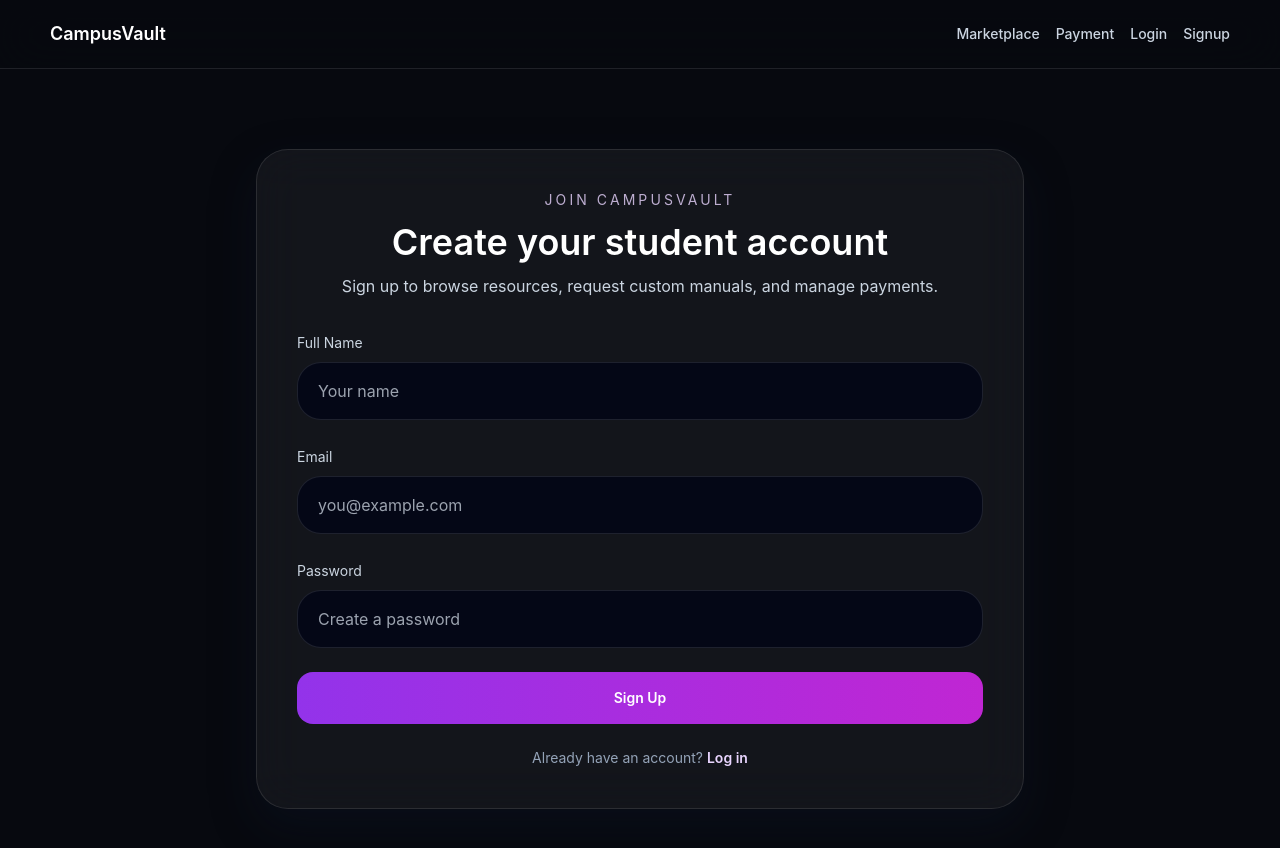
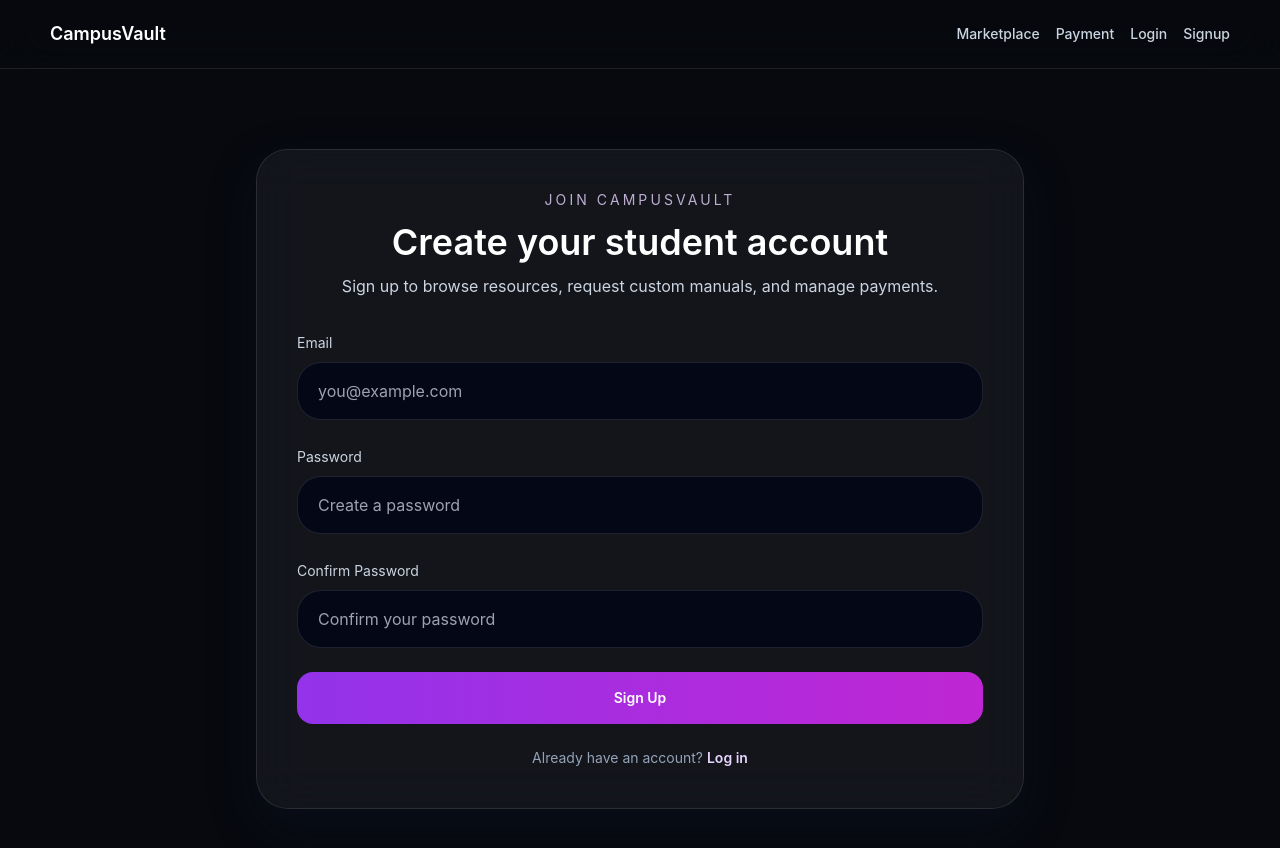
Before and after one commit to Bapibro/campusvault, a Next.js app: page /signup in a window 1280 px wide. Shown: the top 848 px of the page. Built offline with nearby package versions, Linux system fonts and the light colour scheme.

Commit message:
added firebase authentication

```diff
--- a/app/login/page.tsx
+++ b/app/login/page.tsx
@@ -1,6 +1,72 @@
-import Link from 'next/link';
+"use client";
+
+import Link from "next/link";
+import { useRouter } from "next/navigation";
+import { useState } from "react";
+import { signInWithEmailAndPassword } from "firebase/auth";
+
+import { auth } from "@/lib/firebase";
+
+type FormState = {
+  email: string;
+  password: string;
+};
 
 export default function LoginPage() {
+  const router = useRouter();
+  const [form, setForm] = useState<FormState>({
+    email: "",
+    password: ""
+  });
+  const [error, setError] = useState("");
+  const [success, setSuccess] = useState("");
+  const [isLoading, setIsLoading] = useState(false);
+
+  const handleChange = (field: keyof FormState, value: string) => {
+    setForm((current) => ({ ...current, [field]: value }));
+    setError("");
+    setSuccess("");
+  };
+
+  const handleSubmit = async (event: React.FormEvent<HTMLFormElement>) => {
+    event.preventDefault();
+
+    const email = form.email.trim();
+    const password = form.password;
+
+    if (!email || !password) {
+      setError("Please enter both your email and password.");
+      return;
+    }
+
+    const emailPattern = /^[^\s@]+@[^\s@]+\.[^\s@]+$/;
+
+    if (!emailPattern.test(email)) {
+      setError("Please enter a valid email address.");
+      return;
+    }
+
+    if (password.length < 6) {
+      setError("Password must be at least 6 characters long.");
+      return;
+    }
+
+    setIsLoading(true);
+    setError("");
+    setSuccess("");
+
+    try {
+      await signInWithEmailAndPassword(auth, email, password);
+      setSuccess("Login successful. Redirecting to the marketplace...");
+      router.push("/marketplace");
+    } catch (loginError) {
+      const message = loginError instanceof Error ? loginError.message : "Unable to sign in. Please try again.";
+      setError(message.replace("Firebase: Error (auth/", "").replace(")", ""));
+    } finally {
+      setIsLoading(false);
+    }
+  };
+
   return (
     <main className="min-h-screen bg-surface px-6 py-20">
       <div className="container mx-auto max-w-3xl">
@@ -10,19 +76,58 @@ export default function LoginPage() {
             <h1 className="text-4xl font-semibold text-white">Student login</h1>
             <p className="text-slate-300">Sign in to access your saved resources, payment status, and custom service requests.</p>
           </div>
-          <form className="space-y-6">
+
+          <form className="space-y-6" onSubmit={handleSubmit}>
             <label className="block">
               <span className="text-sm text-slate-300">Email</span>
-              <input type="email" placeholder="you@example.com" className="mt-2 w-full rounded-3xl border border-white/10 bg-slate-950/80 px-5 py-4 text-white outline-none transition focus:border-purple-400/60" />
+              <input
+                type="email"
+                value={form.email}
+                onChange={(event) => handleChange("email", event.target.value)}
+                placeholder="you@example.com"
+                className="mt-2 w-full rounded-3xl border border-white/10 bg-slate-950/80 px-5 py-4 text-white outline-none transition focus:border-purple-400/60"
+              />
             </label>
+
             <label className="block">
               <span className="text-sm text-slate-300">Password</span>
-              <input type="password" placeholder="Enter password" className="mt-2 w-full rounded-3xl border border-white/10 bg-slate-950/80 px-5 py-4 text-white outline-none transition focus:border-purple-400/60" />
+              <input
+                type="password"
+                value={form.password}
+                onChange={(event) => handleChange("password", event.target.value)}
+                placeholder="Enter password"
+                className="mt-2 w-full rounded-3xl border border-white/10 bg-slate-950/80 px-5 py-4 text-white outline-none transition focus:border-purple-400/60"
+              />
             </label>
-            <button type="submit" className="w-full rounded-2xl bg-gradient-to-r from-purple-600 to-fuchsia-600 py-4 text-sm font-semibold text-white transition hover:brightness-110">
-              Log In
+
+            {error ? (
+              <p className="rounded-2xl border border-rose-400/40 bg-rose-500/10 px-4 py-3 text-sm text-rose-100">
+                {error}
+              </p>
+            ) : null}
+
+            {success ? (
+              <p className="rounded-2xl border border-emerald-400/40 bg-emerald-500/10 px-4 py-3 text-sm text-emerald-100">
+                {success}
+              </p>
+            ) : null}
+
+            <button
+              type="submit"
+              disabled={isLoading}
+              className="flex w-full items-center justify-center gap-2 rounded-2xl bg-gradient-to-r from-purple-600 to-fuchsia-600 py-4 text-sm font-semibold text-white transition hover:brightness-110 disabled:cursor-not-allowed disabled:opacity-70"
+            >
+              {isLoading ? (
+                <>
+                  <span className="h-4 w-4 animate-spin rounded-full border-2 border-white/30 border-t-white" />
+                  Signing in...
+                </>
+              ) : (
+                "Log In"
+              )}
             </button>
           </form>
+
           <p className="mt-6 text-center text-sm text-slate-400">
             New to CampusVault?{' '}
             <Link href="/signup" className="font-semibold text-purple-200 hover:text-purple-100">
--- a/app/signup/page.tsx
+++ b/app/signup/page.tsx
@@ -1,6 +1,80 @@
-import Link from 'next/link';
+"use client";
+
+import Link from "next/link";
+import { useRouter } from "next/navigation";
+import { useState } from "react";
+import { createUserWithEmailAndPassword } from "firebase/auth";
+
+import { auth } from "@/lib/firebase";
+
+type FormState = {
+  email: string;
+  password: string;
+  confirmPassword: string;
+};
 
 export default function SignupPage() {
+  const router = useRouter();
+  const [form, setForm] = useState<FormState>({
+    email: "",
+    password: "",
+    confirmPassword: ""
+  });
+  const [error, setError] = useState("");
+  const [success, setSuccess] = useState("");
+  const [isLoading, setIsLoading] = useState(false);
+
+  const handleChange = (field: keyof FormState, value: string) => {
+    setForm((current) => ({ ...current, [field]: value }));
+    setError("");
+    setSuccess("");
+  };
+
+  const handleSubmit = async (event: React.FormEvent<HTMLFormElement>) => {
+    event.preventDefault();
+
+    const email = form.email.trim();
+    const password = form.password;
+    const confirmPassword = form.confirmPassword;
+
+    if (!email || !password || !confirmPassword) {
+      setError("Please fill in all fields.");
+      return;
+    }
+
+    const emailPattern = /^[^\s@]+@[^\s@]+\.[^\s@]+$/;
+
+    if (!emailPattern.test(email)) {
+      setError("Please enter a valid email address.");
+      return;
+    }
+
+    if (password.length < 6) {
+      setError("Password must be at least 6 characters long.");
+      return;
+    }
+
+    if (password !== confirmPassword) {
+      setError("Passwords do not match.");
+      return;
+    }
+
+    setIsLoading(true);
+    setError("");
+    setSuccess("");
+
+    try {
+      await createUserWithEmailAndPassword(auth, email, password);
+      setSuccess("Account created successfully. Redirecting to the marketplace...");
+      router.push("/marketplace");
+    } catch (signupError) {
+      const message = signupError instanceof Error ? signupError.message : "Unable to create account. Please try again.";
+      setError(message.replace("Firebase: Error (auth/", "").replace(")", ""));
+    } finally {
+      setIsLoading(false);
+    }
+  };
+
   return (
     <main className="min-h-screen bg-surface px-6 py-20">
       <div className="container mx-auto max-w-3xl">
@@ -10,23 +84,69 @@ export default function SignupPage() {
             <h1 className="text-4xl font-semibold text-white">Create your student account</h1>
             <p className="text-slate-300">Sign up to browse resources, request custom manuals, and manage payments.</p>
           </div>
-          <form className="space-y-6">
-            <label className="block">
-              <span className="text-sm text-slate-300">Full Name</span>
-              <input type="text" placeholder="Your name" className="mt-2 w-full rounded-3xl border border-white/10 bg-slate-950/80 px-5 py-4 text-white outline-none transition focus:border-purple-400/60" />
-            </label>
+
+          <form className="space-y-6" onSubmit={handleSubmit}>
             <label className="block">
               <span className="text-sm text-slate-300">Email</span>
-              <input type="email" placeholder="you@example.com" className="mt-2 w-full rounded-3xl border border-white/10 bg-slate-950/80 px-5 py-4 text-white outline-none transition focus:border-purple-400/60" />
+              <input
+                type="email"
+                value={form.email}
+                onChange={(event) => handleChange("email", event.target.value)}
+                placeholder="you@example.com"
+                className="mt-2 w-full rounded-3xl border border-white/10 bg-slate-950/80 px-5 py-4 text-white outline-none transition focus:border-purple-400/60"
+              />
             </label>
+
             <label className="block">
               <span className="text-sm text-slate-300">Password</span>
-              <input type="password" placeholder="Create a password" className="mt-2 w-full rounded-3xl border border-white/10 bg-slate-950/80 px-5 py-4 text-white outline-none transition focus:border-purple-400/60" />
+              <input
+                type="password"
+                value={form.password}
+                onChange={(event) => handleChange("password", event.target.value)}
+                placeholder="Create a password"
+                className="mt-2 w-full rounded-3xl border border-white/10 bg-slate-950/80 px-5 py-4 text-white outline-none transition focus:border-purple-400/60"
+              />
             </label>
-            <button type="submit" className="w-full rounded-2xl bg-gradient-to-r from-purple-600 to-fuchsia-600 py-4 text-sm font-semibold text-white transition hover:brightness-110">
-              Sign Up
+
+            <label className="block">
+              <span className="text-sm text-slate-300">Confirm Password</span>
+              <input
+                type="password"
+                value={form.confirmPassword}
+                onChange={(event) => handleChange("confirmPassword", event.target.value)}
+                placeholder="Confirm your password"
+                className="mt-2 w-full rounded-3xl border border-white/10 bg-slate-950/80 px-5 py-4 text-white outline-none transition focus:border-purple-400/60"
+              />
+            </label>
+
+            {error ? (
+              <p className="rounded-2xl border border-rose-400/40 bg-rose-500/10 px-4 py-3 text-sm text-rose-100">
+                {error}
+              </p>
+            ) : null}
+
+            {success ? (
+              <p className="rounded-2xl border border-emerald-400/40 bg-emerald-500/10 px-4 py-3 text-sm text-emerald-100">
+                {success}
+              </p>
+            ) : null}
+
+            <button
+              type="submit"
+              disabled={isLoading}
+              className="flex w-full items-center justify-center gap-2 rounded-2xl bg-gradient-to-r from-purple-600 to-fuchsia-600 py-4 text-sm font-semibold text-white transition hover:brightness-110 disabled:cursor-not-allowed disabled:opacity-70"
+            >
+              {isLoading ? (
+                <>
+                  <span className="h-4 w-4 animate-spin rounded-full border-2 border-white/30 border-t-white" />
+                  Creating account...
+                </>
+              ) : (
+                "Sign Up"
+              )}
             </button>
           </form>
+
           <p className="mt-6 text-center text-sm text-slate-400">
             Already have an account?{' '}
             <Link href="/login" className="font-semibold text-purple-200 hover:text-purple-100">
--- a/lib/firebase.ts
+++ b/lib/firebase.ts
@@ -1,4 +1,6 @@
 import { initializeApp } from "firebase/app";
+import { getAuth } from "firebase/auth";
+import { getFirestore } from "firebase/firestore";
 
 const firebaseConfig = {
   apiKey: "AIzaSyAPIuef9zEAdl7mvRkdwHEMmbh8gerdIEE",
@@ -9,4 +11,9 @@ const firebaseConfig = {
   appId: "1:277792662356:web:6711c368ab815b44a95ec1"
 };
 
-export const app = initializeApp(firebaseConfig);
+const app = initializeApp(firebaseConfig);
+
+export const auth = getAuth(app);
+export const db = getFirestore(app);
+
+export default app;
```
